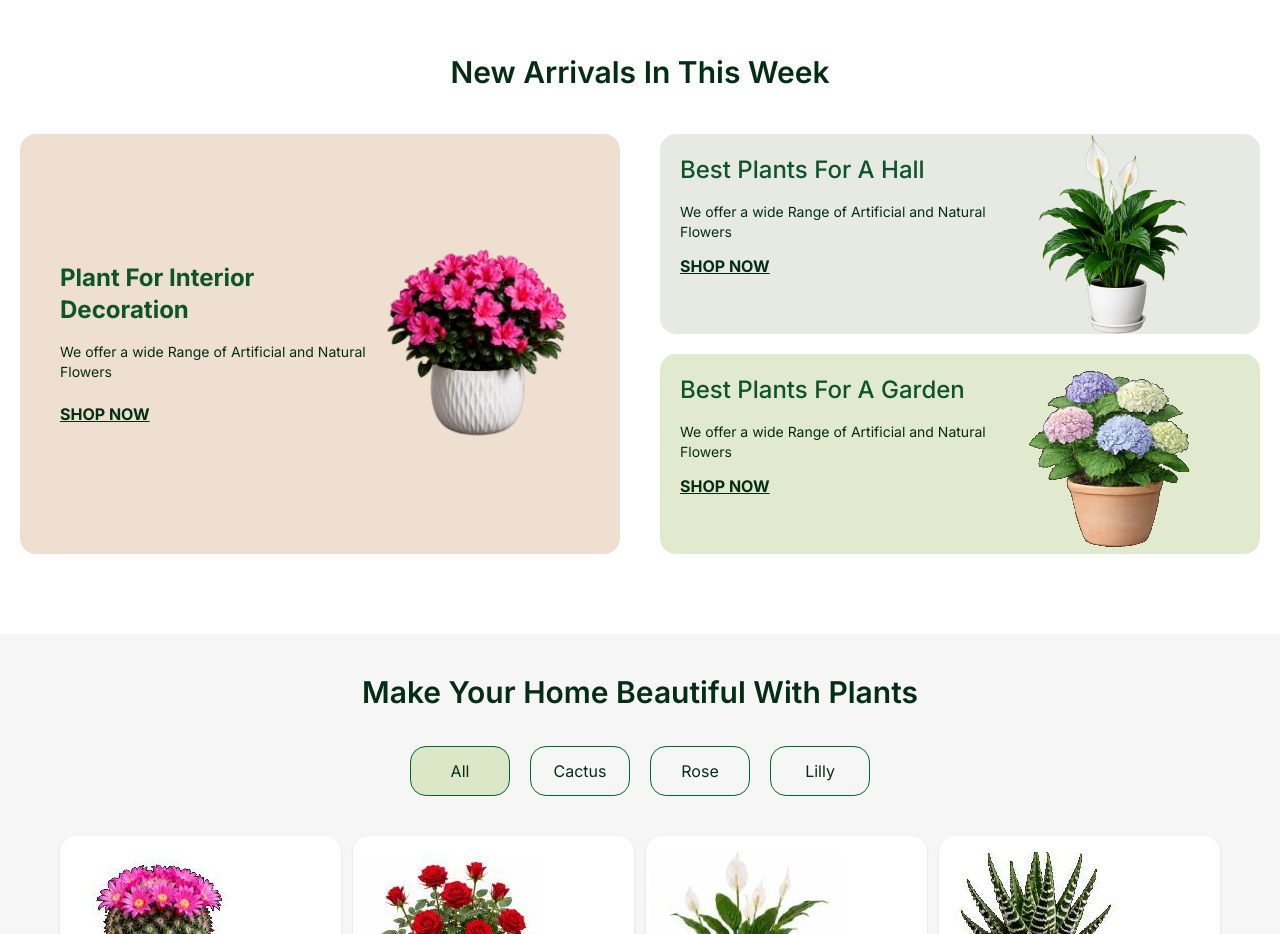
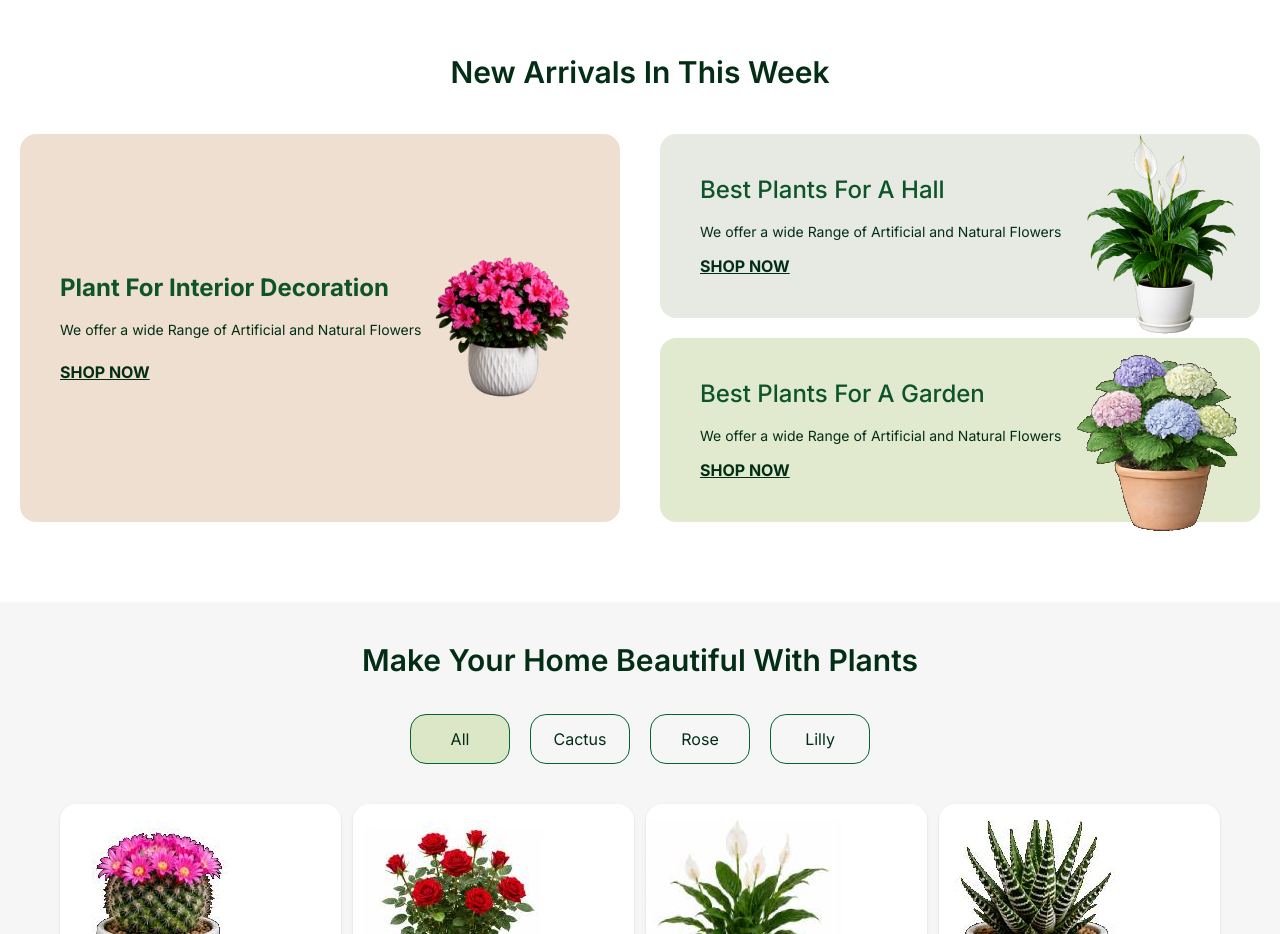
Before and after one commit to Tamil-Gracy/Greenden, a website: page index.html in a window 1280 px wide. Shown: the part 1160-2094 px from the top of the page. Drawn offline with Linux system fonts and the light colour scheme.

Commit message:
Styles added

```diff
--- a/index.html
+++ b/index.html
@@ -100,39 +100,39 @@
     <section class="new-arrivals py-10 text-green-950 text-center md:text-left">
         <h2 class="text-3xl text-center capitalize mb-4 p-2 font-semibold">New arrivals in this week</h2>
         <div class="grid md:grid-cols-2">
-            <div class="one bg-[#efdfd0] px-10 py-15 m-5 rounded-2xl flex items-center flex-col md:flex-row md:h-[420px]">
-                <div class=" md:basis-[60%]">
+            <div class="one bg-[#efdfd0] px-10 py-15 m-5 rounded-2xl grid grid-cols-1 items-center md:grid-cols-[70%_30%] ">
+                <div class="one__content">
                     <h3 class="text-2xl mb-4  capitalize text-green-900 font-bold">Plant For Interior Decoration</h3>
                     <p class="mb-5 text-xl md:text-sm">We offer a wide Range of Artificial and Natural Flowers</p>
                     <a href="#" class="underline uppercase font-bold">Shop now</a>
                 </div>
-                <div class="one__img pt-10 md:basis-[40%] md:pt-0">
-                    <img src="./images/azalea.png" alt="New arrival" class="w-sm">
+                <div class="one__img pt-10 px-10  md:pt-0 md:px-0">
+                    <img src="./images/azalea.png" alt="New arrival">
                 </div>
             </div>
             <div class="two grid-rows-2">
                 <div
-                    class="bg-[#e7eae3] px-10 py-15 m-5 md:py-5 md:px-5  rounded-2xl flex items-center md:items-start flex-col md:flex-row md:h-[200px] md:relative">
-                    <div class=" md:basis-[60%]">
+                    class="bg-[#e7eae3] p-10 m-5 rounded-2xl grid grid-cols-1 items-center md:grid-cols-[70%_30%] md:relative">
+                    <div class="two__content">
                         <h3 class="text-2xl mb-4 font-medium capitalize text-green-900 font-bold">Best Plants for a Hall
                         </h3>
                         <p class="mb-5 md:mb-3 text-xl md:text-sm">We offer a wide Range of Artificial and Natural Flowers</p>
                         <a href="#" class="underline uppercase font-bold">Shop now</a>
                     </div>
-                    <div class="one__img pt-7 md:basis-[40%] md:pt-0">
+                    <div class="two__img pt-7 md:pt-0">
                         <img src="./images/peacelilly2.png" alt="New arrival"
-                            class="w-sm md:w-[200px] md:absolute md:top-0">
+                            class="md:absolute md:top-0">
                     </div>
                 </div>
                 <div
-                    class="bg-[#dce7c7db] px-10 py-15 m-5 md:py-5 md:px-5 rounded-2xl flex items-center md:items-start flex-col md:flex-row md:h-[200px] md:relative">
-                    <div class=" md:basis-[60%]">
+                    class="bg-[#dce7c7db] p-10 m-5 rounded-2xl grid grid-cols-1 items-center md:grid-cols-[70%_30%] md:relative">
+                    <div class="two__content">
                         <h3 class="text-2xl mb-4 font-medium capitalize text-green-900 font-bold">Best Plants for a Garden</h3>
                         <p class="mb-5 md:mb-3 text-xl md:text-sm">We offer a wide Range of Artificial and Natural Flowers</p>
                         <a href="#" class="underline uppercase font-bold">Shop now</a>
                     </div>
-                    <div class="one__img pt-7 md:basis-[40%] md:pt-0">
-                        <img src="./images/garden.png" alt="New arrival" class="w-sm md:w-[200px] md:absolute md:top-0">
+                    <div class="two__img pt-7  md:pt-0">
+                        <img src="./images/garden.png" alt="New arrival" class="md:absolute md:top-0">
                     </div>
 
                 </div>
```
Also changed, not shown: src/output.css.
